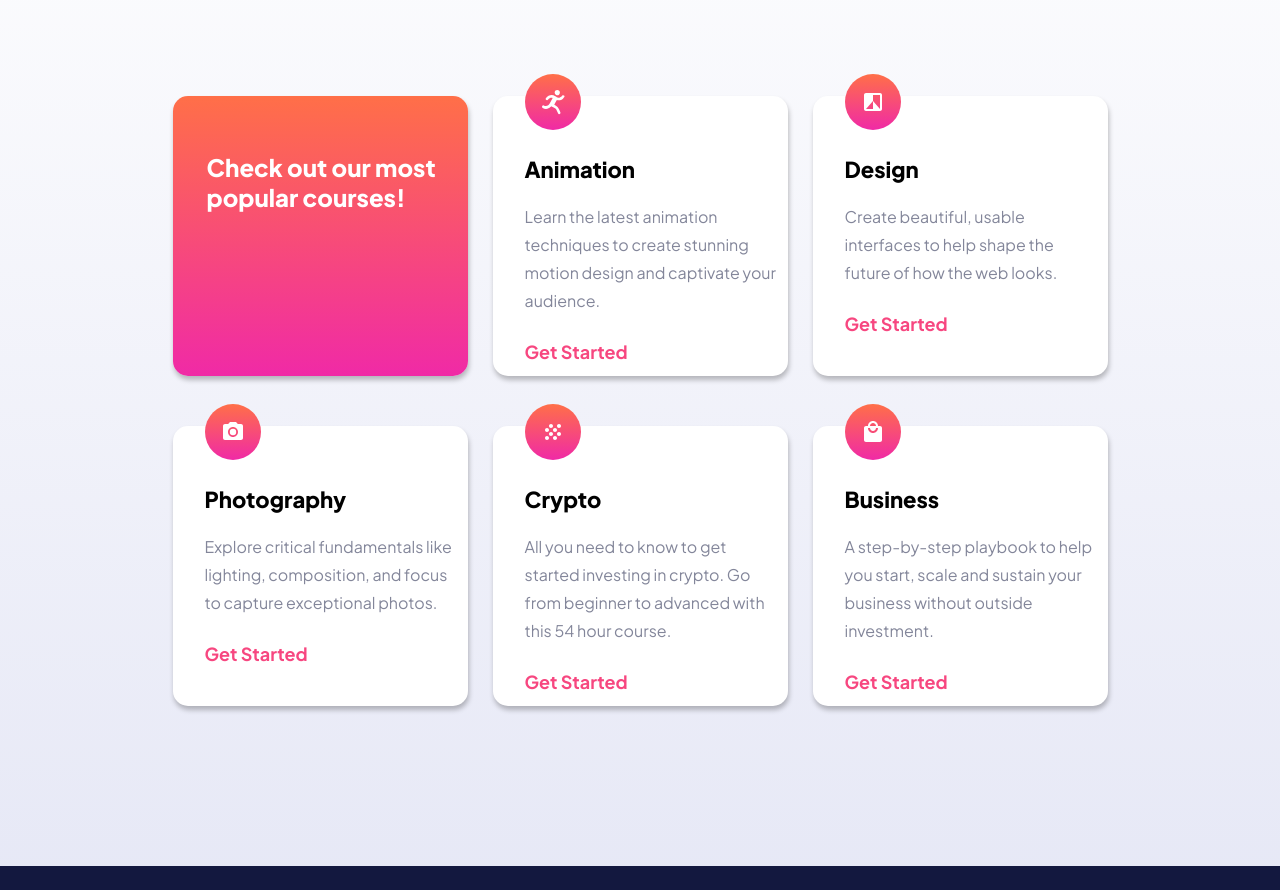
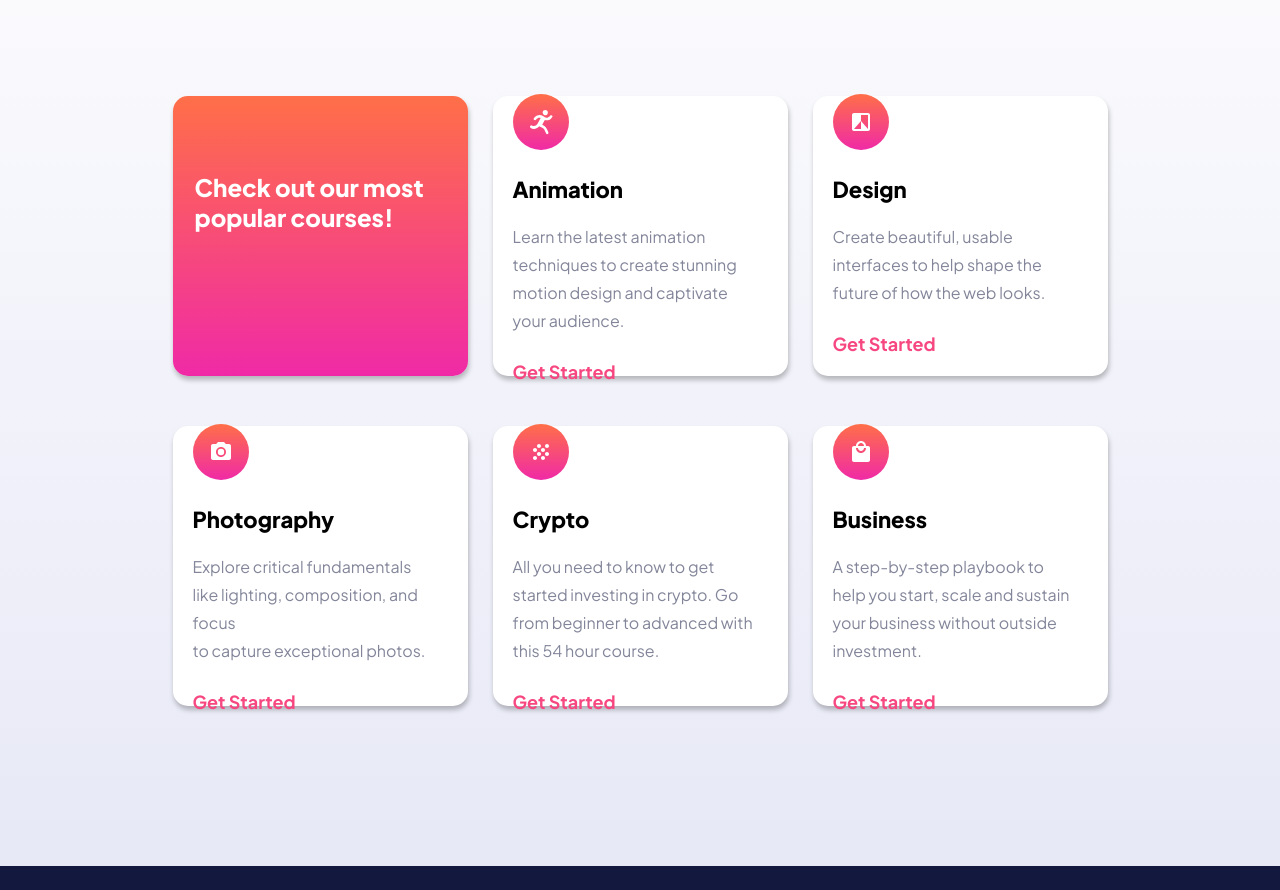
Before and after one commit to russell-crooms/skilled, a React (Vite) app: page / in a window 1280 px wide. Shown: the part 736-1626 px from the top of the page. Built offline with nearby package versions, Linux system fonts and the light colour scheme.

Commit message:
Pushing changes.

```diff
--- a/src/components/cards/Cards.css
+++ b/src/components/cards/Cards.css
@@ -115,7 +115,7 @@
   background: #ffffff;
   border-radius: 15px;
   box-shadow: 1px 4px 5px rgba(0, 0, 0, 0.25);
-  padding-left: 32px;
+  padding: 32px;
   display: flex;
   flex-direction: column;
   gap: 5px;
@@ -123,8 +123,11 @@
 
 @media (min-width: 375px) {
   .cards {
-    width: 360px;
-    height: 235px;
+    padding: 20px;
+  }
+}
+@media (min-width: 425px) {
+  .cards {
   }
 }
 @media (min-width: 768px) {
```
